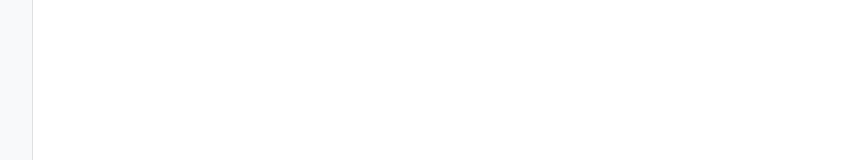
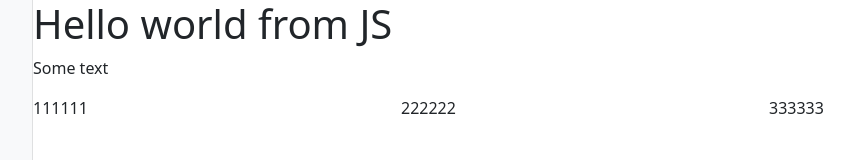
Before and after one commit to NickyHate/site_constructor_js, a plain HTML site: page index.html in a window 1280 px wide. Shown: the top 160 px of the page, without its empty margins (167-1021 px from the left). Drawn offline with nearby package versions, Linux system fonts and the light colour scheme.

Commit message:
add function to create dynamic template

```diff
--- a/index.html
+++ b/index.html
@@ -8,9 +8,9 @@
 </head>
 <body>
     <div id="app" class="container-fluid">
-        <div id="panel" class="bg-light sidebar">
-            <div id="site" class="content"></div>
-        </div>
+        <div id="panel" class="bg-light sidebar"></div>
+        <div id="site" class="content"></div>
     </div>
+<script src="script.js"></script>
 </body>
 </html>
--- /dev/null
+++ b/script.js
@@ -0,0 +1,61 @@
+const model = [
+    {
+        type: 'title',
+        value: 'Hello world from JS'
+    },
+    {
+        type: 'text',
+        value: 'Some text'
+    },
+    {
+        type: 'columns',
+        value: [
+            '111111',
+            '222222',
+            '333333'
+        ]
+    }
+]
+
+const $site = document.querySelector('#site')
+
+model.map(block => {
+    let html = ''
+    if (block.type === 'title') {
+        html = title(block)
+    } else if (block.type === 'text') {
+        html = text(block)
+    } else if (block.type === 'columns') {
+        html = columns(block)
+    }
+    $site.insertAdjacentHTML('beforeend', html)
+})
+
+function title(block) {
+    return `
+            <div class="row">
+                <div class="col-sm">
+                    <h1>${block.value}</h1>
+                </div>
+            </div>
+        `
+}
+
+function text(block) {
+    return `
+            <div class="row">
+                <div class="col-sm">
+                    <p>${block.value}</p>
+                </div>
+            </div>
+        `
+}
+
+function columns(block) {
+    const html = block.value.map(col => `<div class="col-sm">${col}</div>`)
+    return `
+            <div class="row">
+                ${html.join('')}
+            </div>
+        `
+}
```
Also changed, not shown: assets/image.png (added).
